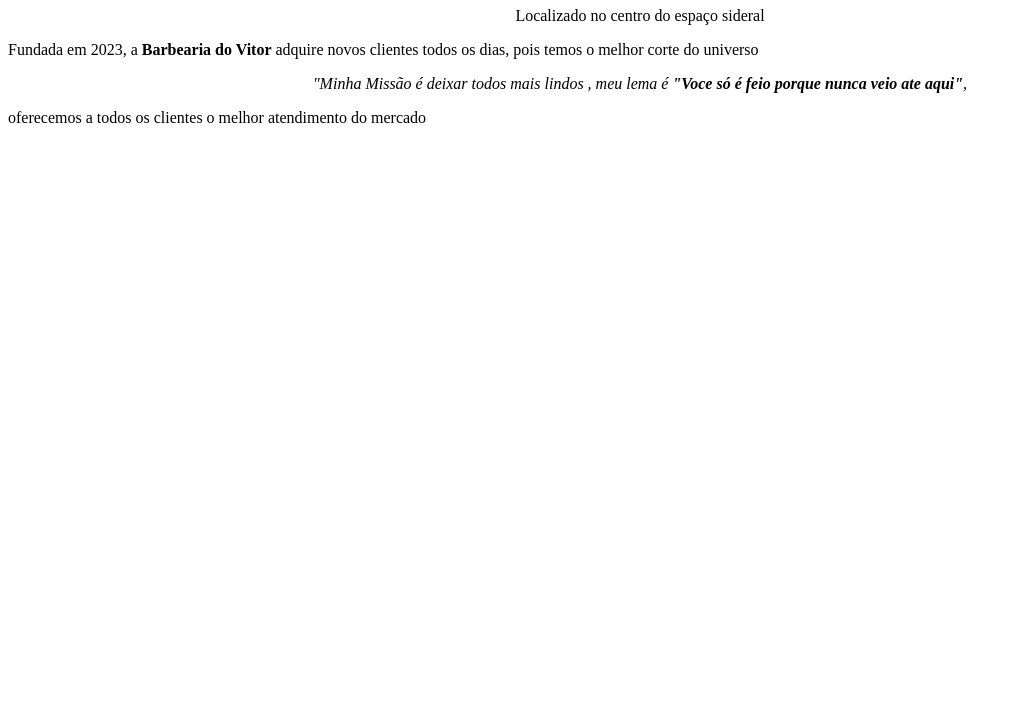
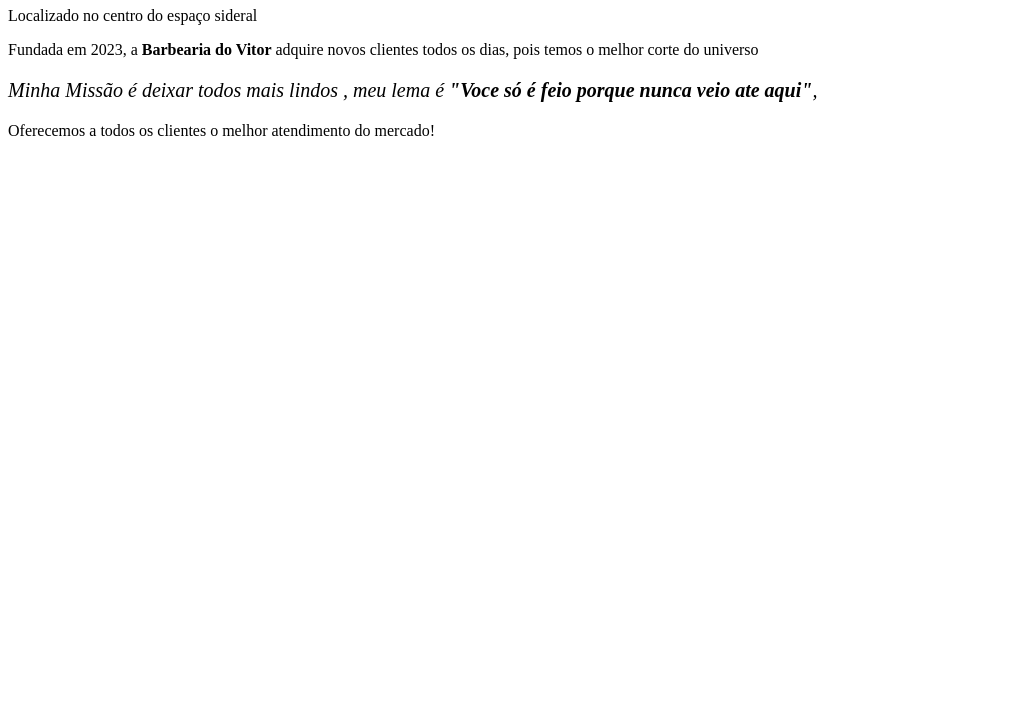
Before and after one commit to Sauerrr/barbearia-do-Vitor, a plain HTML site: page _!DOCTYPE html_.html in a window 1280 px wide. Shown: the part 99-800 px from the top of the page, without its empty margins (0-1022 px from the left). Drawn offline with Linux system fonts and the light colour scheme.

Commit message:
incluido o css
incluido o css

```diff
--- a/_!DOCTYPE html_.html
+++ b/_!DOCTYPE html_.html
@@ -3,15 +3,23 @@
 <head>
     <meta charset="UTF-8">
     <tittle> Barbearia do Vitor Gatão</tittle>
+    <link rel="stylesheet" href="style.css">
+
+        <style>
+
+            </style>
+
+
  </head>
 <body>
     <h1 style ="text-align: center"> Barbearia do vitor Gatão </h1>
-    <p style = "text-align: center">Localizado no centro do espaço sideral </p>
+
+    <p>Localizado no centro do espaço sideral </p>
 
     <p> Fundada em 2023, a <strong>Barbearia  do Vitor</strong> adquire novos clientes todos os dias, pois temos o melhor corte do universo  </p>
 
-    <p style=" front-size: 20px; text-align: center"><em>"Minha Missão é deixar todos mais lindos , meu lema é <strong>"Voce só é feio porque nunca veio ate aqui"</strong>,</em></p>
+    <p style=" font-size: 20px"> <em> Minha Missão é deixar todos mais lindos , meu lema é <strong>"Voce só é feio porque nunca veio ate aqui"</strong>,</em></p>
 
-    <p> oferecemos a todos os clientes o melhor atendimento do mercado</p>
+    <p> Oferecemos a todos os clientes o melhor atendimento do mercado!</p>
 </body>
 </html>
```
Lines whose indentation alone changed are shown as unchanged.
